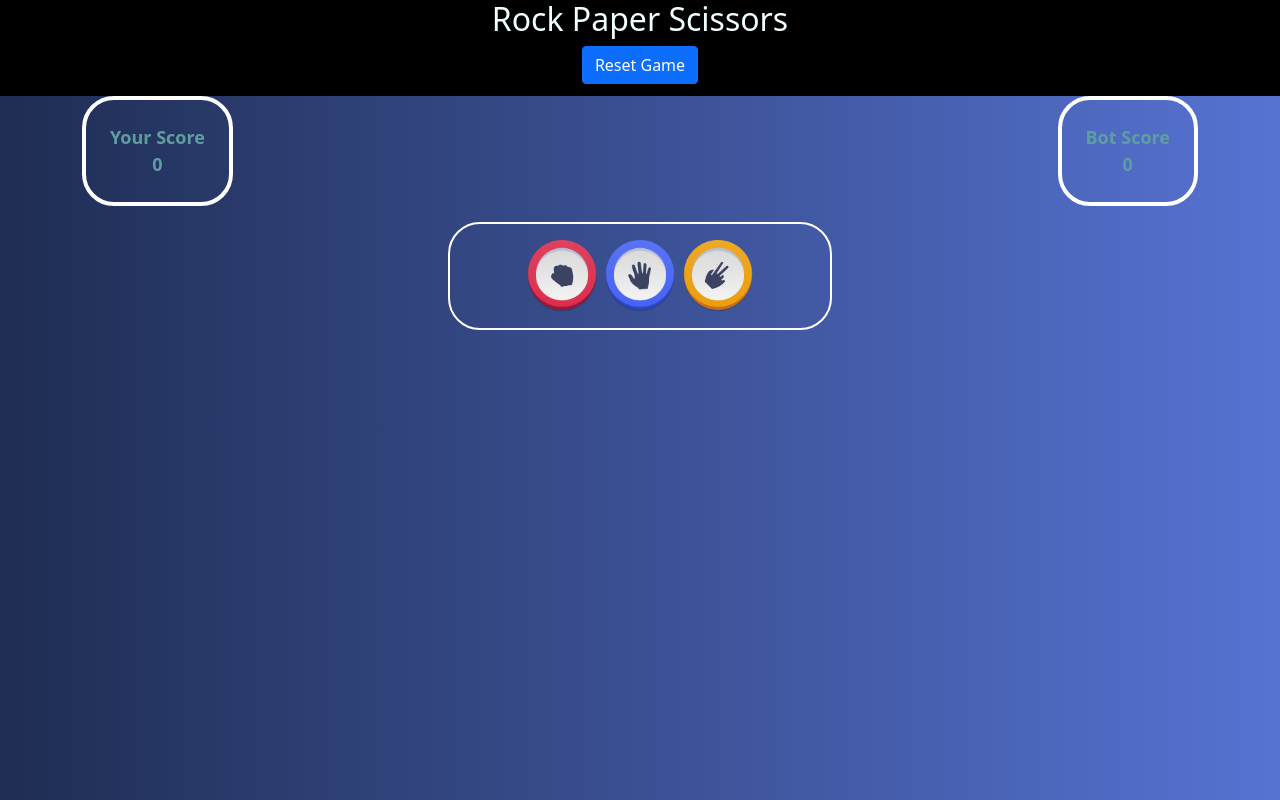
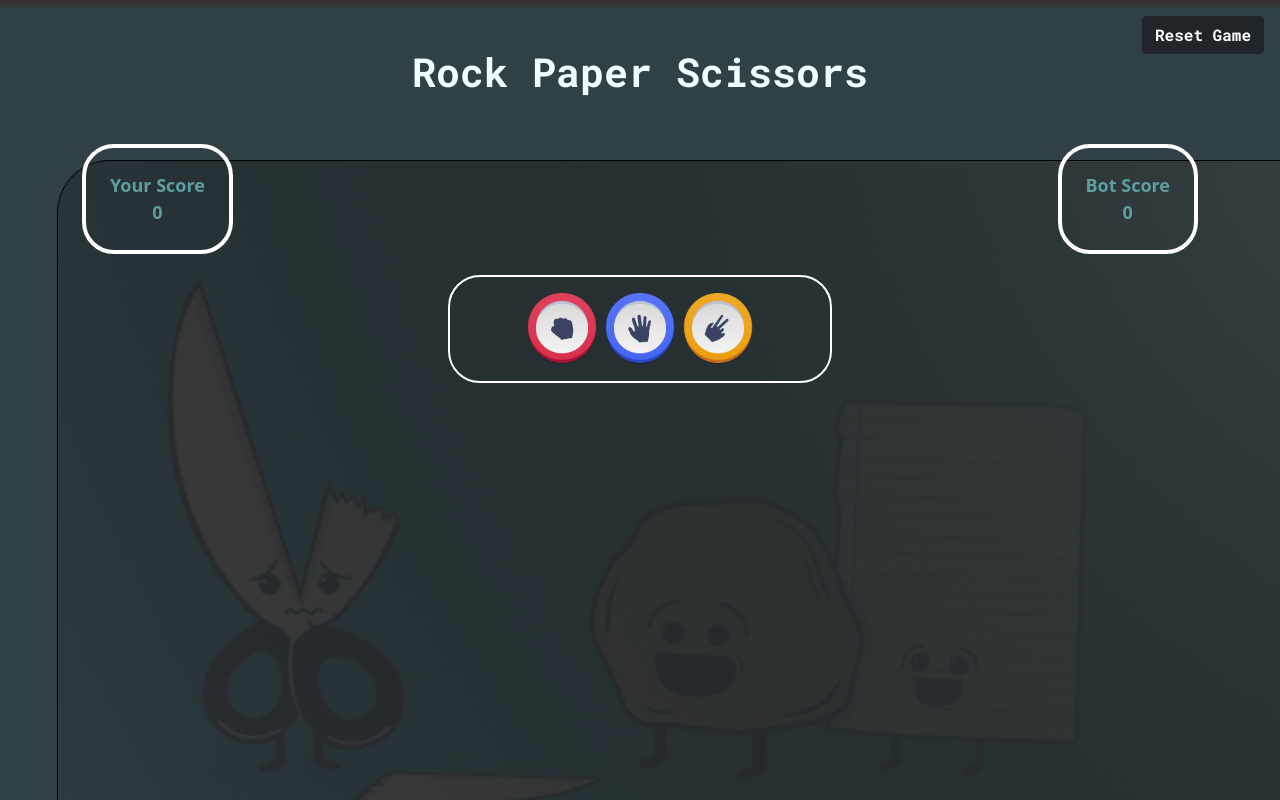
Before and after one commit to sksachin7z2/rock-papers-scissor, a plain HTML site: page index.html in a window 1280 px wide. Drawn offline with nearby package versions, Linux system fonts and the light colour scheme.

Commit message:
added Style

```diff
--- a/index.html
+++ b/index.html
@@ -10,10 +10,10 @@
 </head>
 <body>
     <!-- navbar -->
-   <header> <div class='header text-center'>
-           <h2> Rock Paper Scissors</h2>
-            <button onclick=resetgame() class='btn btn-primary'>Reset Game</button>
-    </div></header>
+    <div class='my-5 header text-center'>
+           <h1> Rock Paper Scissors</h1>
+           <button onclick=resetgame() class='btn btn-dark btn-style'>Reset Game</button>
+    </div>
     <div  class='container flex'>
         <div class='score'>
             Your Score
@@ -24,7 +24,22 @@
             <div class='text-center' id="bpoint">0</div>
         </div>
     </div>
-        <main>
+        <main class="text-center">
+            <section>
+                <!-- <div class="container"> -->
+                <div class="maingame ">
+                    <div class="width-100">
+                    <img id='yr' class='dn m' src="./Rock.png"  alt="" srcset="">
+                    <img id='yp' class='dn m' src="./Paper.png"  alt="" srcset="">
+                    <img id='ys' class='dn m' src="./Scissors.png" alt="" srcset="">
+                </div>
+                    <div class="width-100">
+                    <img id='br' class='dn m' src="./Rock.png"  alt="" srcset="">
+                    <img id='bp' class='dn m' src="./Paper.png"  alt="" srcset="">
+                    <img id='bs' class='dn m' src="./Scissors.png"  alt="" srcset="">
+                </div>
+                </div>
+            </section>
             <section>
                 <div class="container  width-100 text-center">
                     <div class="choice my-3 p-3">
@@ -34,22 +49,6 @@
                     </div>
                 </div>
             </section>
-            <section>
-                <div class="container">
-                <div class="maingame">
-                    <div>
-                    <img id='yr' class='dn m' src="./Rock.png"  alt="" srcset="">
-                    <img id='yp' class='dn m' src="./Paper.png"  alt="" srcset="">
-                    <img id='ys' class='dn m' src="./Scissors.png" alt="" srcset="">
-                </div>
-                    <div>
-                    <img id='br' class='dn m' src="./Rock.png"  alt="" srcset="">
-                    <img id='bp' class='dn m' src="./Paper.png"  alt="" srcset="">
-                    <img id='bs' class='dn m' src="./Scissors.png"  alt="" srcset="">
-                </div>
-                </div>
-            </div>
-            </section>
         </main>
         <script src="script.js"></script>
       <script src="https://cdn.jsdelivr.net/npm/@popperjs/core@2.10.2/dist/umd/popper.min.js" integrity="sha384-7+zCNj/IqJ95wo16oMtfsKbZ9ccEh31eOz1HGyDuCQ6wgnyJNSYdrPa03rtR1zdB" crossorigin="anonymous"></script>
--- a/style.css
+++ b/style.css
@@ -1,17 +1,25 @@
+@import url('https://fonts.googleapis.com/css2?family=Roboto+Mono:ital,wght@0,700;1,600&display=swap');
 body{
-    background-image: linear-gradient(to right, rgb(31, 45, 83) , rgb(86, 115, 211));
+    background-image: url(/Untitled.png);
+    background-size: cover;
+    background-attachment: fixed;
+    /* background-image: linear-gradient(to right, rgb(31, 45, 83) , rgb(86, 115, 211)); */
 }
 .width-100{
         width:100vw;
-
         display: flex;
         justify-content: center;
 }
 .header{
-    background-color: black;
+    font-family: 'Roboto Mono', monospace;
     color:azure;
     font-weight: bold;
-    height:6rem;
+}
+.btn-style{
+    position: absolute;
+    right: 1rem;
+    top: 1rem;
+
 }
 .score{
     border: 4px solid white;
@@ -44,7 +52,7 @@ body{
   }
 .maingame{
     display: flex;
-    margin-top: 5rem;
+    margin-top: 5px;
     justify-content: space-between;
 }
 .dn{
```
Also changed, not shown: Untitled.png (added).
